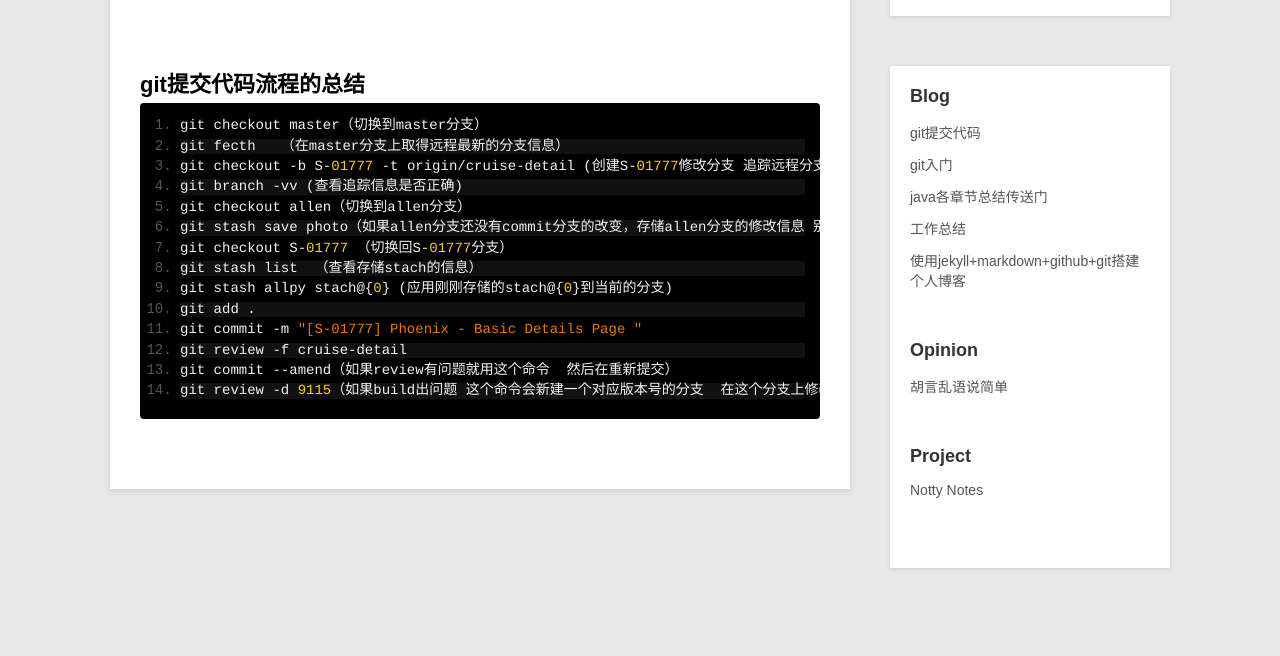
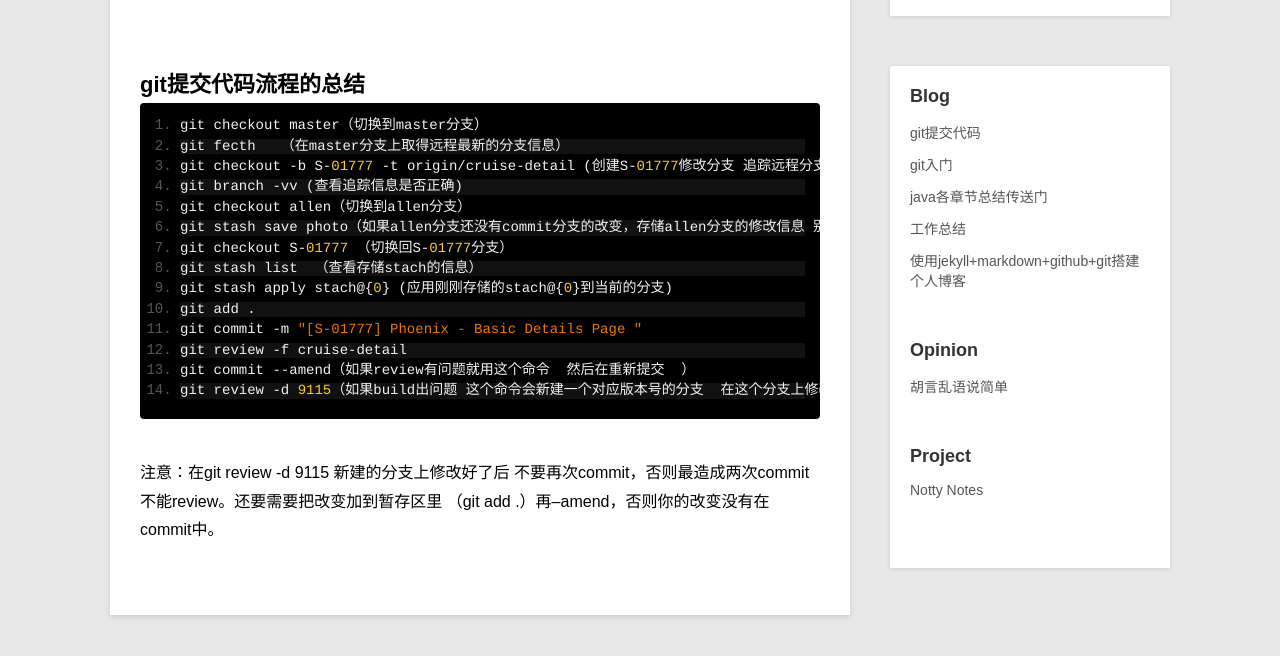
Before and after one commit to wuzhiweiallen/blog, a Jekyll site: the page built from _posts/blog/2016-11-10-git-summary.md, in a window 1280 px wide, cut to the strip 189-845 px from the top of the page. Built offline with Jekyll 4.4.1, drawn with Linux system fonts in a browser that asks for light colours; comment, search, counter and statistics services are not loaded.

Commit message:
modified git summary

```diff
--- a/_posts/blog/2016-11-10-git-summary.md
+++ b/_posts/blog/2016-11-10-git-summary.md
@@ -16,9 +16,11 @@ category: blog
     git stash save photo（如果allen分支还没有commit分支的改变，存储allen分支的修改信息 别名为photo）
     git checkout S-01777 （切换回S-01777分支）
     git stash list  （查看存储stach的信息）
-    git stash allpy stach@{0} (应用刚刚存储的stach@{0}到当前的分支)
+    git stash apply stach@{0} (应用刚刚存储的stach@{0}到当前的分支)
     git add .
     git commit -m "[S-01777] Phoenix - Basic Details Page "
     git review -f cruise-detail
-    git commit --amend（如果review有问题就用这个命令  然后在重新提交）
+    git commit --amend（如果review有问题就用这个命令  然后在重新提交  ）
     git review -d 9115（如果build出问题 这个命令会新建一个对应版本号的分支  在这个分支上修改好了再review会再次review到9115这个版本上去）
+
+注意：在git review -d 9115 新建的分支上修改好了后 不要再次commit，否则最造成两次commit  不能review。还要需要把改变加到暂存区里 （git add .）再--amend，否则你的改变没有在commit中。
```
